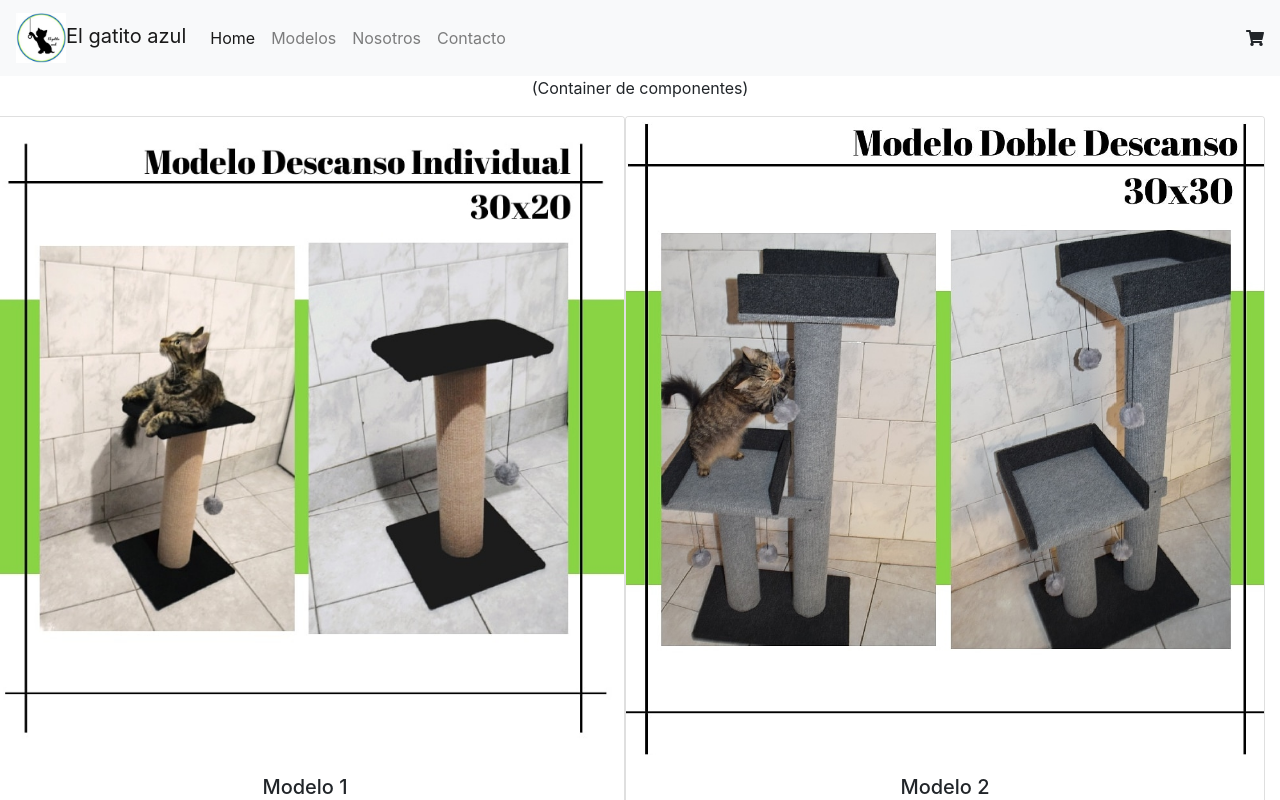
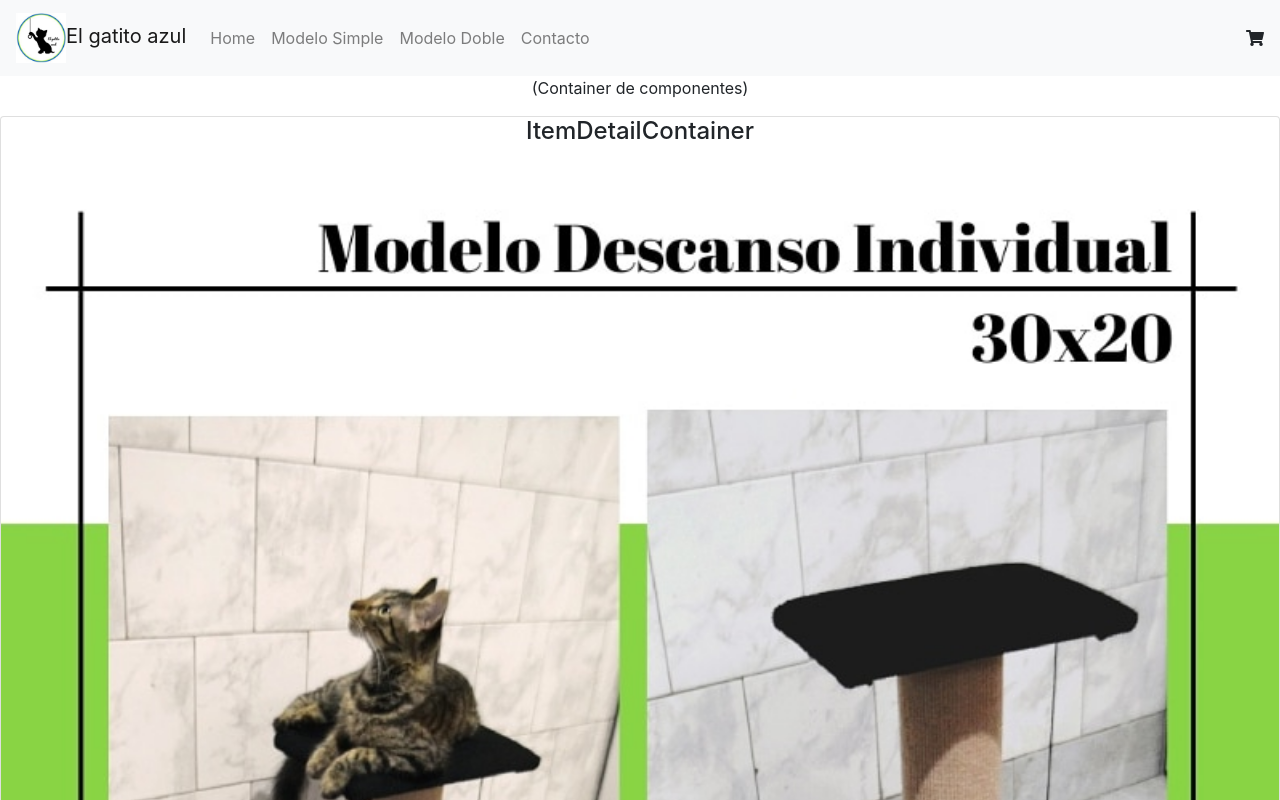
Before and after one commit to spancavil/Ecommerce---Ancavil, a React (Create React App) app: page /detail in a window 1280 px wide. Shown: the top 800 px of the page. Built offline with nearby package versions, Linux system fonts and the light colour scheme; no server answers.

Commit message:
Se agregó el routing desde el NavBar
Aún queda usar parámetros correctamente.

```diff
--- a/package.json
+++ b/package.json
@@ -8,6 +8,7 @@
     "@testing-library/user-event": "^12.8.1",
     "react": "^17.0.1",
     "react-dom": "^17.0.1",
+    "react-router-dom": "^5.2.0",
     "react-scripts": "4.0.3",
     "reactjs-popup": "^2.0.4",
     "web-vitals": "^1.1.0"
--- a/src/App.js
+++ b/src/App.js
@@ -1,14 +1,12 @@
 //import logo from './logo.svg';
 import './App.css';
-import { NavBar } from "./components/navbar";
 import ItemListContainer from './components/ItemListContainer';
 
 function App() {
   return (
     <div className="App">
-      <NavBar />
       <ItemListContainer/>
-      <h2>Desafío clase 7</h2>
+      <h2>Preentrega</h2>
     </div>
   );
 }
--- a/src/components/ItemDetailContainer/index.js
+++ b/src/components/ItemDetailContainer/index.js
@@ -16,7 +16,7 @@ const ItemDetailContainer = (item) => {
         </div>)
     }
 
-    return( //Solo renderiza si hay datos, sino devuelve null.
+    return( //Solo renderiza si hay datos, sino devuelve null
         <div>
          {(item.items===undefined)? null : render() }
         </div>
--- a/src/components/ItemList/index.js
+++ b/src/components/ItemList/index.js
@@ -1,7 +1,11 @@
 import React from 'react';
+import { useParams } from 'react-router';
 import ItemCount from '../ItemCount';
 
 const ItemList = ({items}) => {
+
+    const {catId} = useParams ()
+    console.log(catId); //Recibe simple o double, según la selección del NavBar
 
     return (
         <div  className="row row-cols-1 row-cols-md-2 g-4">
@@ -16,6 +20,6 @@ const ItemList = ({items}) => {
                 )}
         </div>
         )
+
 }
-
 export default ItemList;
--- a/src/components/ItemListContainer.js
+++ b/src/components/ItemListContainer.js
@@ -1,7 +1,9 @@
 import React, { useEffect, useState } from 'react';
 import ItemList from './ItemList';
-import ConsumerApi from './ConsumerApi';
+//import ConsumerApi from './ConsumerApi';
 import ItemDetailContainer from './ItemDetailContainer';
+import {BrowserRouter, Switch, Route} from 'react-router-dom'
+import { NavBar } from './navbar';
 
 const ItemListContainer = () => { //Hacemos un ItemListContainer utilizando una función flecha
 
@@ -38,12 +40,32 @@ const ItemListContainer = () => { //Hacemos un ItemListContainer utilizando una
     console.log (items[0]);
     return( //Una vez que se re-renderiza la página los items setteados se llaman y son colocados en las propiedades del parent
         <div>
+        <BrowserRouter>
+            <NavBar></NavBar>
             <p>(Container de componentes)</p>
-            <ItemList items = {items}></ItemList>
-            <hr className ="my-5"></hr>
-            <ConsumerApi>PokeApi y passwordGenerator para el Wifi</ConsumerApi>
-            <hr className ="my-5"></hr>
-            <ItemDetailContainer items={items[0]}></ItemDetailContainer>
+            <Switch>
+                <Route exact path = '/'>
+                    <ItemList items = {items}></ItemList>
+                </Route>
+            </Switch>
+            <Switch>
+                <Route path ='/categories/:catId'>
+                    <ItemList items = {items}></ItemList>
+                </Route>
+            </Switch>
+
+            <Switch>
+                <Route path ='/detail'>
+                    <ItemDetailContainer items={items[0]}></ItemDetailContainer>
+                </Route>
+            </Switch>
+
+            <Switch>
+                <Route path ='/contacto'>
+                    <p>Whatsapp, Facebook e Instagram: </p>
+                </Route>
+            </Switch>
+        </BrowserRouter>
         </div>
     );
 
--- a/src/components/navbar.js
+++ b/src/components/navbar.js
@@ -1,29 +1,30 @@
 import React from "react";
 import CartWidget from "./CartWidget"
 import logo from "../img/logo.jpg";
+import { NavLink } from "react-router-dom";
 
 export const NavBar = () => {  //Declaración de una constante en JSX (un extensión del lenguaje JavaScript) con una función flecha
   return (
     <nav className="navbar navbar-expand-lg navbar-light bg-light">
 
       <div className="collapse navbar-collapse" id="navbarNavAltMarkup">
-        <a className="navbar-brand" href= "/#">
+        <NavLink to="/"className="navbar-brand">
           <img src={logo} width="50" height="50" className="d-inline-block" alt=""/>
           El gatito azul
-        </a>
+        </NavLink>
         <div className="navbar-nav">
-          <a className="nav-item nav-link active" href='/#'>
+          <NavLink to="/" activeClassName="current" className="nav-item nav-link">
             Home
-          </a>
-          <a className="nav-item nav-link" href='/#'>
-            Modelos
-          </a>
-          <a className="nav-item nav-link" href='/#'>
-            Nosotros
-          </a>
-          <a className="nav-item nav-link" href='/#'>
-            Contacto
-          </a>
+          </NavLink>
+          <NavLink to="/categories/simple" activeClassName="current" className="nav-item nav-link">
+            Modelo Simple
+          </NavLink>
+          <NavLink to = "/categories/double" activeClassName="current" className="nav-item nav-link">
+            Modelo Doble
+          </NavLink>
+          <NavLink to = "/contacto" activeClassName="current" className="nav-item nav-link">
+          Contacto
+          </NavLink>
         </div>
       </div>
       <CartWidget />
```
Also changed, not shown: 1 other file (tests, documents, lock files or other folders).
